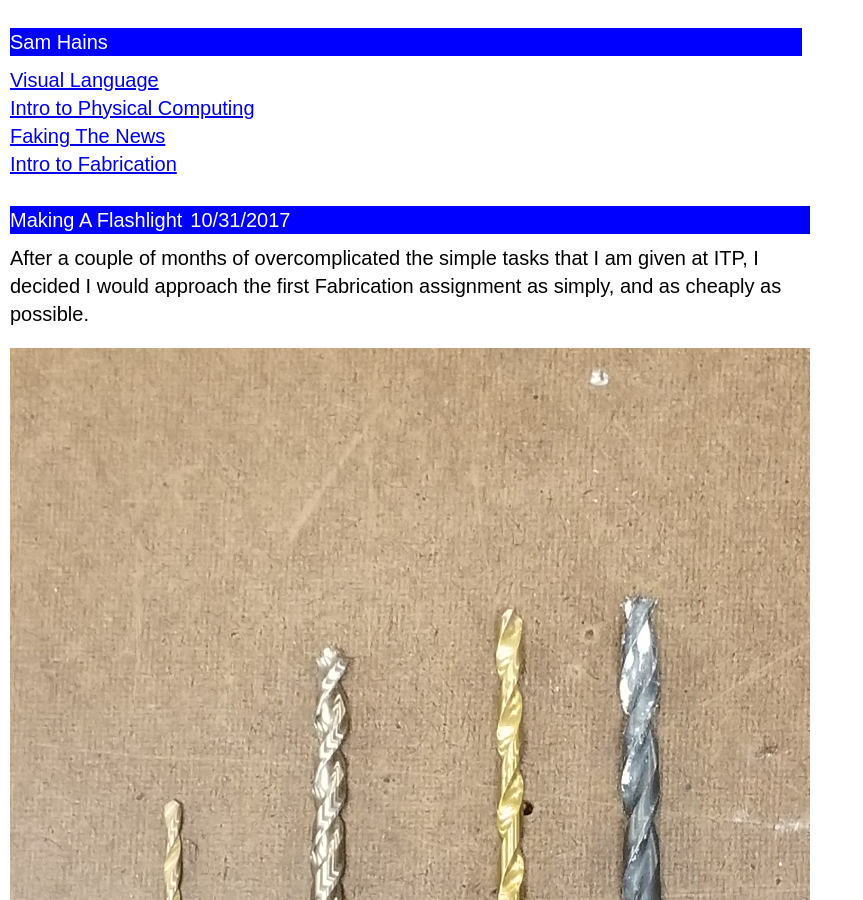
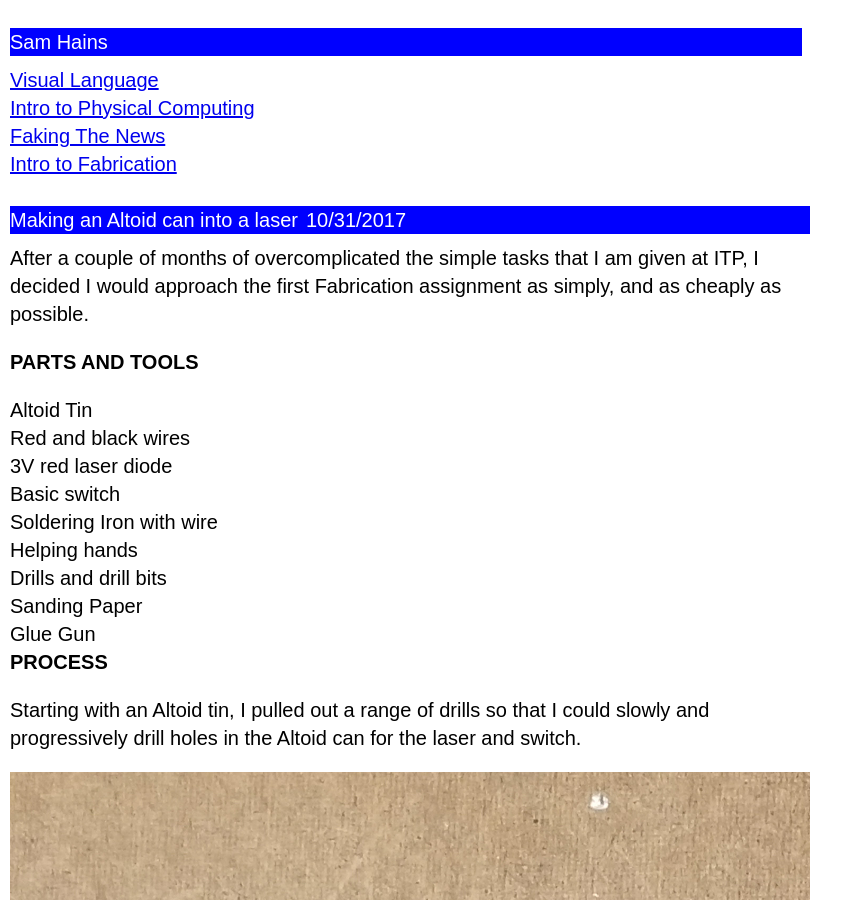
Before and after one commit to samhains/samhains.github.io, a Jekyll site: the page built from blog/_posts/intro-fab/2017-10-31-making-a-light.md, in a window 1280 px wide and 900 px high. Shown: the whole window, without its empty margins (0-863 px from the left). Built offline with Jekyll 4.4.1, drawn with Linux system fonts in a browser that asks for light colours; some of the changed text lies outside the part shown.

Commit message:
add altoid blog post

```diff
--- a/blog/_posts/intro-fab/2017-10-31-making-a-light.md
+++ b/blog/_posts/intro-fab/2017-10-31-making-a-light.md
@@ -1,5 +1,5 @@
 ---
-title: Making A Flashlight
+title: Making an Altoid can into a laser
 layout: post
 categories: intro-fab
 published: true
@@ -7,4 +7,47 @@ published: true
 
 After a couple of months of overcomplicated the simple tasks that I am given at ITP,  I decided I would approach the first Fabrication assignment as simply, and as cheaply as possible.
 
+**PARTS AND TOOLS**
+
+* Altoid Tin
+* Red and black wires
+* 3V red laser diode
+* Basic switch
+* Soldering Iron with wire
+* Helping hands
+* Drills and drill bits
+* Sanding Paper
+* Glue Gun
+
+
+**PROCESS**
+
+Starting with an Altoid tin, I pulled out  a range  of drills so that I could slowly and progressively drill holes in the  Altoid can for the laser and switch.
+
 ![](/blog/assets/introfab_1_2.jpg)
+
+The next step was to drill the hole. This proved to be a little more complicated to do perfectly than I had imagined. The drill created a lot of 'blowout'  with the metal, which was difficult to sand cleanly without wrecking the finish on the interior of the case.
+
+![](/blog/assets/introfab_1_4.jpg)
+
+The next step was to solder the wires to the switches and the laser.
+
+![](/blog/assets/intro_fab_1_5.jpg)
+
+I used a glue gun to add some protection to the wires that had been exposed.
+
+![](/blog/assets/intro_fab_1_6.jpg)
+
+I connected all the wires to power to test that everything was working correctly. After confirming this, the next step was to use the glue gun to attach the laser diode to the hole that was drilled and to screw in the switch.
+
+![](/blog/assets/intro_fab_1_7.jpg)
+
+...And there it is, a very simple laser in an Altoid tin.
+
+![](/blog/assets/intro_fab_1_8.jpg)
+
+**CONCLUSION**
+
+The laser diode I bought from Tinkersphere, and was not very high quality. The overall light emitted from the laser is a little lacklustre. A quality laser diode may improve my beam.
+
+I would also like to spend some time looking into techniques to drill into tin in a neater way if I was to do this again.
```
Also changed, not shown: 3 other files.
